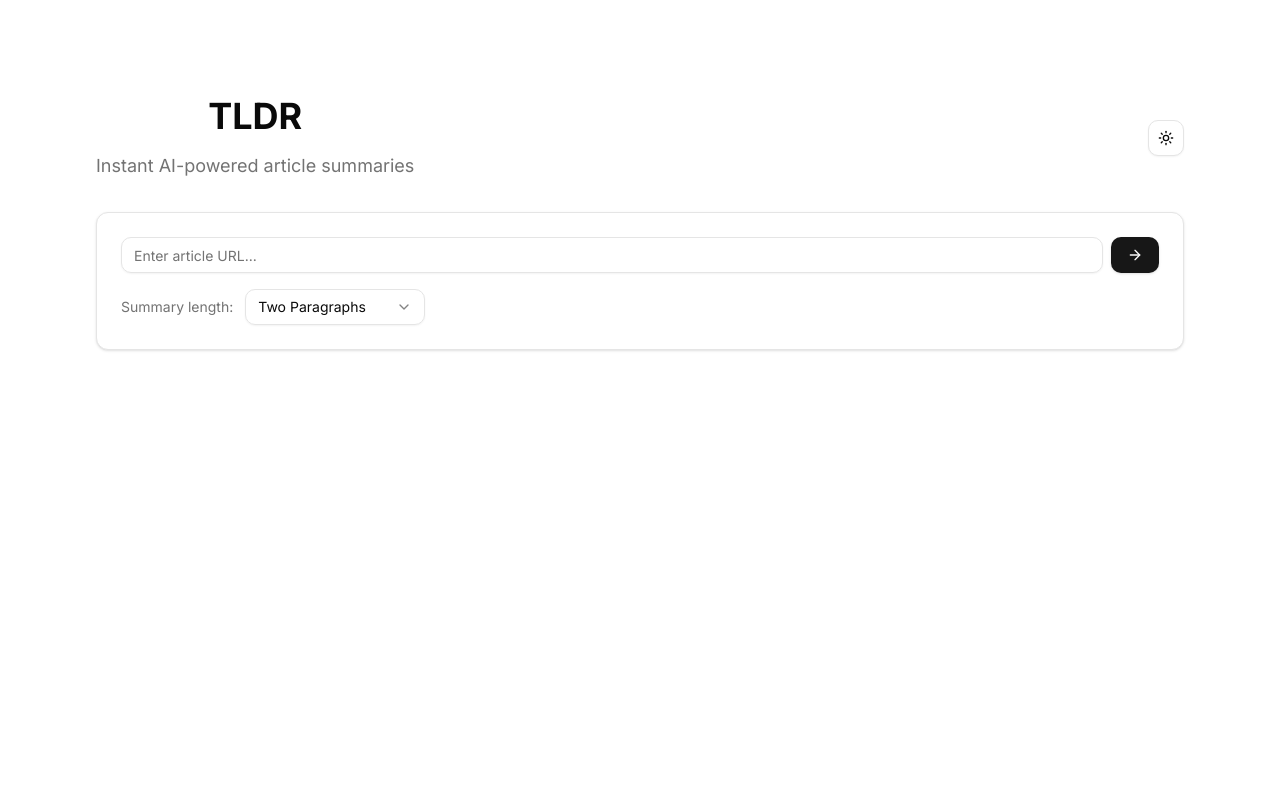
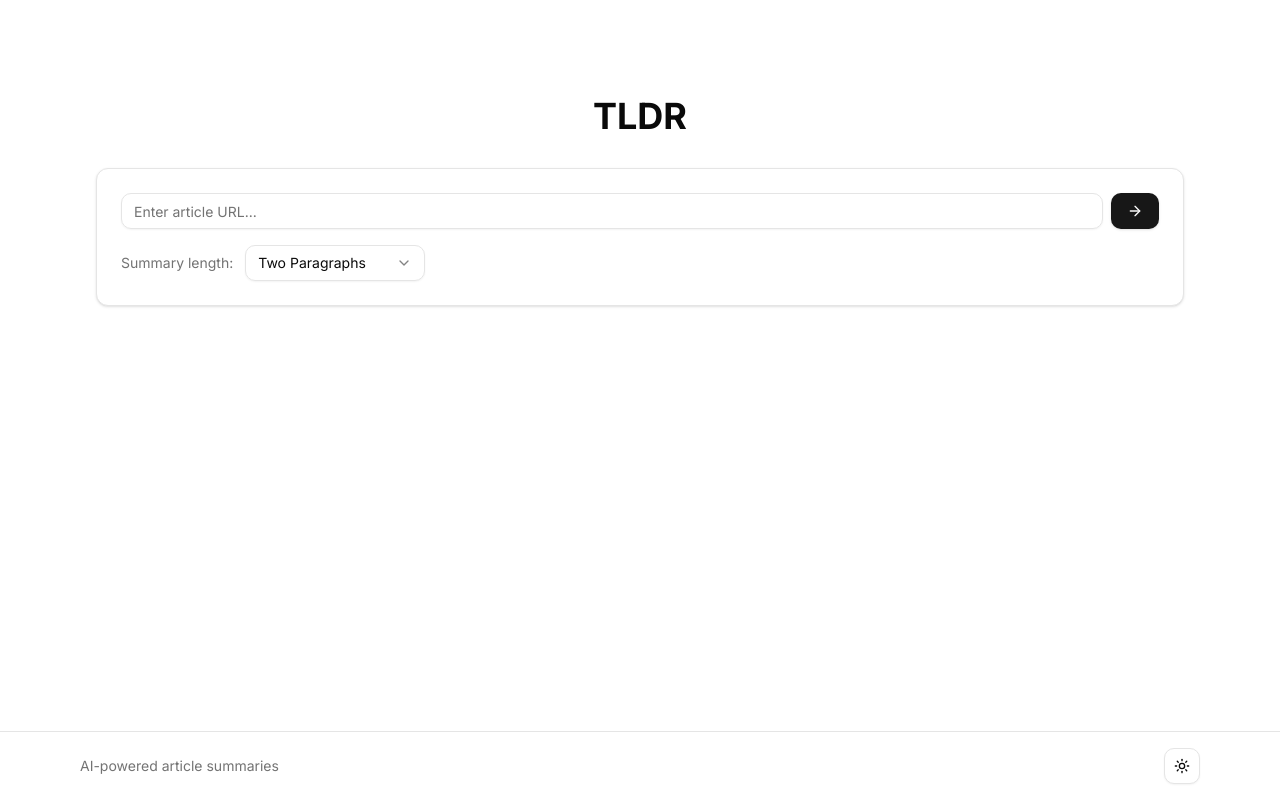
Before and after one commit to kdr/tldr, a Next.js app: page / in a window 1280 px wide. Built offline with nearby package versions, Linux system fonts and the light colour scheme.

Commit message:
the header takes up a lot of space, can we instead  remove that text up top and maybe put the dark mode button somwhere at bottom of page

```diff
--- a/src/app/page.tsx
+++ b/src/app/page.tsx
@@ -77,16 +77,11 @@ export default function Home() {
   }
 
   return (
-    <main className="min-h-screen p-4 md:p-24">
+    <main className="min-h-screen flex flex-col">
+      <div className="flex-1 p-4 md:p-24">
         <div className="max-w-6xl mx-auto space-y-8">
-        <div className="flex items-center justify-between">
-          <div className="text-center space-y-4">
+          <div className="text-center">
             <h1 className="text-4xl font-bold">TLDR</h1>
-            <p className="text-lg text-muted-foreground">
-              Instant AI-powered article summaries
-            </p>
-          </div>
-          <ThemeToggle />
           </div>
 
           <Card className="p-6">
@@ -145,6 +140,13 @@ export default function Home() {
             </div>
           )}
         </div>
+      </div>
+      <footer className="border-t py-4">
+        <div className="max-w-6xl mx-auto px-4 flex items-center justify-between">
+          <p className="text-sm text-muted-foreground">AI-powered article summaries</p>
+          <ThemeToggle />
+        </div>
+      </footer>
     </main>
   )
 }
```
Lines whose indentation alone changed are shown as unchanged.
